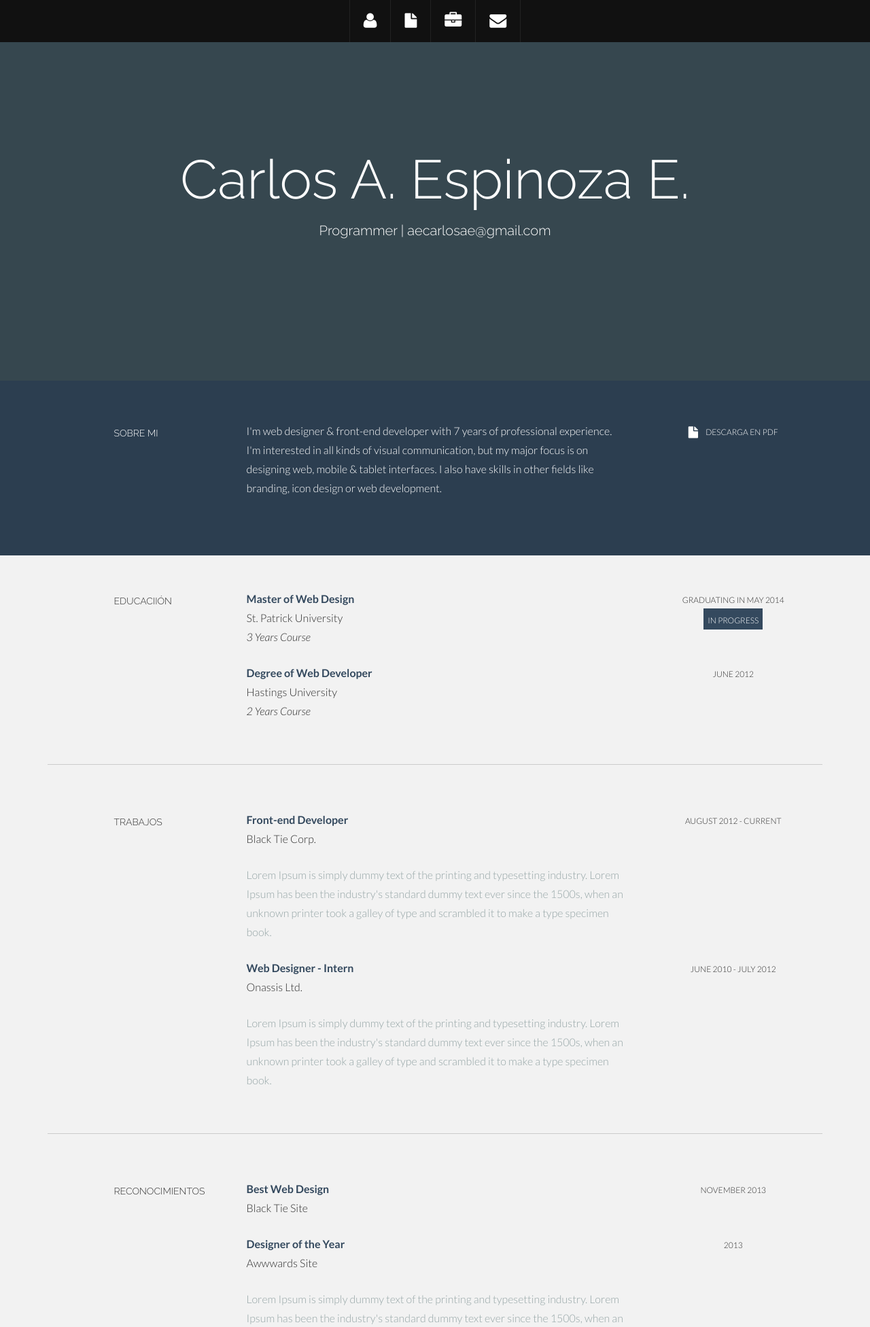
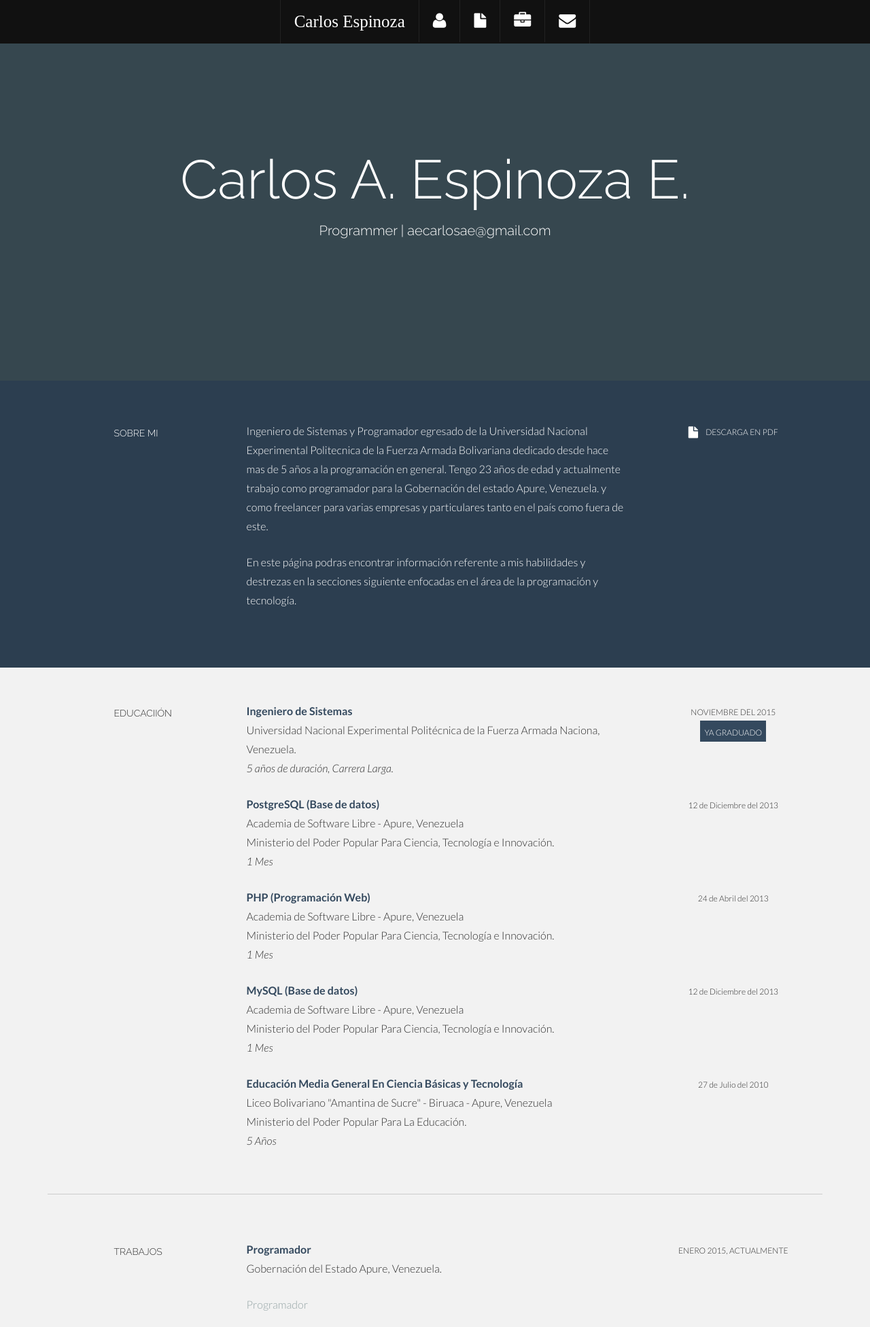
Before and after one commit to aecarlosae/aecarlosae.github.io, a PHP site: page / in a window 1280 px wide. Shown: the top 1952 px of the page at 68% size. Run offline with PHP 8.4, Linux system fonts and the light colour scheme.

Commit message:
Fixing and changed things

```diff
--- a/assets/css/main.css
+++ b/assets/css/main.css
@@ -226,7 +226,7 @@ a:after {
 
 #footwrap i {
 	padding-right: 8px;
-	color: #1abc9c;
+	color: #fff;
 }
 
 /* Copyright Wrap */
--- a/index.html
+++ b/index.html
@@ -39,6 +39,7 @@
 				<div class="row">
 					<div class="dropdown">
 						<ul id="nav" class="nav">
+							<li class="menu-item"><a class="smoothScroll" href="#"><i class="icon-dot">Carlos Espinoza</i></a></li>
 							<li class="menu-item"><a class="smoothScroll" href="#about" title="Sobre mi"><i class="icon-user"></i></a></li>
 							<li class="menu-item"><a class="smoothScroll" href="#resume" title="Resumen"><i class="icon-file"></i></a></li>
 							<li class="menu-item"><a class="smoothScroll" href="#work" title="Trabajos"><i class="icon-briefcase"></i></a></li>
@@ -75,7 +76,16 @@
 					<h5>SOBRE MI</h5>
 				</div>
 				<div class="col-lg-6">
-					<p>I'm web designer & front-end developer with 7 years of professional experience. I'm interested in all kinds of visual communication, but my major focus is on designing web, mobile & tablet interfaces. I also have skills in other fields like branding, icon design or web development.</p>
+					<p>
+					  Ingeniero de Sistemas y Programador egresado de la Universidad Nacional Experimental Politecnica de la Fuerza
+					  Armada Bolivariana dedicado desde hace mas de 5 años a la programación en general. Tengo 23 años de edad y actualmente
+					  trabajo como programador para la Gobernación del estado Apure, Venezuela. y como freelancer para varias empresas y
+					  particulares tanto en el país como fuera de este.
+					</p>
+					<p>
+					  En este página podras encontrar información referente a mis habilidades y destrezas en la secciones siguiente enfocadas
+					  en el área de la programación y tecnología.
+					</p>
 				</div>
 				<div class="col-lg-3 text-center">
 					<p onclick="window.print();" style="cursor: pointer"><a href="#"><i class="icon-file"></i></a> <sm>DESCARGA EN PDF</sm></p>
@@ -95,25 +105,59 @@
 					<h5>EDUCACIIÓN</h5>
 				</div>
 				<div class="col-lg-6">
-					<p><t>Master of Web Design</t><br/>
-						St. Patrick University <br/>
-						<i>3 Years Course</i>
+					<p><t>Ingeniero de Sistemas</t><br/>
+						Universidad Nacional Experimental Politécnica de la Fuerza Armada Naciona, Venezuela. <br/>
+						<i>5 años de duración, Carrera Larga.</i>
 					</p>
 				</div>
 				<div class="col-lg-3 text-center">
-					<p><sm>GRADUATING IN MAY 2014</sm><br/>
-					<imp><sm>IN PROGRESS</sm></imp>
+					<p><sm>NOVIEMBRE DEL 2015</sm><br/>
+					<imp><sm>YA GRADUADO</sm></imp>
 					</p>
 				</div>
 
 				<div class="col-lg-6 col-lg-offset-3">
-					<p><t>Degree of Web Developer</t><br/>
-						Hastings University <br/>
-						<i>2 Years Course</i>
+					<p><t>PostgreSQL (Base de datos)</t><br/>
+						Academia de Software Libre - Apure, Venezuela <br/>
+						Ministerio del Poder Popular Para Ciencia, Tecnología e Innovación.<br/>
+						<i>1 Mes</i>
 					</p>
 				</div>
 				<div class="col-lg-3 text-center">
-					<p><sm>JUNE 2012</sm></p>
+					<p><sm>12 de Diciembre del 2013</sm></p>
+				</div>
+
+				<div class="col-lg-6 col-lg-offset-3">
+					<p><t>PHP (Programación Web) </t><br/>
+						Academia de Software Libre - Apure, Venezuela <br/>
+						Ministerio del Poder Popular Para Ciencia, Tecnología e Innovación.<br/>
+						<i>1 Mes</i>
+					</p>
+				</div>
+				<div class="col-lg-3 text-center">
+					<p><sm>24 de Abril del 2013</sm></p>
+				</div>
+
+				<div class="col-lg-6 col-lg-offset-3">
+					<p><t>MySQL (Base de datos)</t><br/>
+						Academia de Software Libre - Apure, Venezuela <br/>
+						Ministerio del Poder Popular Para Ciencia, Tecnología e Innovación.<br/>
+						<i>1 Mes</i>
+					</p>
+				</div>
+				<div class="col-lg-3 text-center">
+					<p><sm>12 de Diciembre del 2013</sm></p>
+				</div>
+
+				<div class="col-lg-6 col-lg-offset-3">
+					<p><t>Educación Media General En Ciencia Básicas y Tecnología</t><br/>
+						Liceo Bolivariano "Amantina de Sucre" - Biruaca - Apure, Venezuela <br/>
+						Ministerio del Poder Popular Para La Educación.<br/>
+						<i>5 Años</i>
+					</p>
+				</div>
+				<div class="col-lg-3 text-center">
+					<p><sm>27 de Julio del 2010</sm></p>
 				</div>
 
 		</div><!--/.row -->
@@ -130,23 +174,23 @@
 					<h5>TRABAJOS</h5>
 				</div>
 				<div class="col-lg-6">
-					<p><t>Front-end Developer</t><br/>
-						Black Tie Corp. <br/>
+					<p><t>Programador</t><br/>
+						Gobernación del Estado Apure, Venezuela. <br/>
 					</p>
-					<p><more>Lorem Ipsum is simply dummy text of the printing and typesetting industry. Lorem Ipsum has been the industry's standard dummy text ever since the 1500s, when an unknown printer took a galley of type and scrambled it to make a type specimen book.</more></p>
+					<p><more>Programador</more></p>
 				</div>
 				<div class="col-lg-3 text-center">
-					<p><sm>AUGUST 2012 - CURRENT</sm></p>
+					<p><sm>ENERO 2015, ACTUALMENTE</sm></p>
 				</div>
 
 				<div class="col-lg-6 col-lg-offset-3">
-					<p><t>Web Designer - Intern</t><br/>
-						Onassis Ltd. <br/>
+					<p><t>Freelancer</t><br/>
+						<br/>
 					</p>
-					<p><more>Lorem Ipsum is simply dummy text of the printing and typesetting industry. Lorem Ipsum has been the industry's standard dummy text ever since the 1500s, when an unknown printer took a galley of type and scrambled it to make a type specimen book.</more></p>
+					<p><more> </more></p>
 				</div>
 				<div class="col-lg-3 text-center">
-					<p><sm>JUNE 2010 - JULY 2012</sm></p>
+					<p><sm>JUNIO 2013, ACTUALMENTE</sm></p>
 				</div>
 		</div><!--/.row -->
 		<br>
@@ -491,6 +535,25 @@
 						</script>
 					</div>
 
+					<div class="col-lg-3 text-center">
+						<canvas id="2githup" height="130" width="130"></canvas>
+						<p>GIT & GITHUB</p>
+						<br>
+						<script>
+							var doughnutData = [
+									{
+										value: 40,
+										color:"#66BB40"
+									},
+									{
+										value : 60,
+										color : "#ecf0f1"
+									}
+								];
+								var myDoughnut = new Chart(document.getElementById("2githup").getContext("2d")).Doughnut(doughnutData);
+						</script>
+					</div>
+
 				  </div>
 			</div><!--/.row -->
 			<br>
@@ -510,9 +573,15 @@
 					<p><img class="img-responsive" src="assets/img/port01.jpg" alt=""></p>
 				</div>
 				<div class="col-lg-3 text-center">
-					<p>CANALS OF ENGLAND</p>
-				<p><more>Lorem Ipsum is simply dummy text of the printing and typesetting industry. Lorem Ipsum has been the industry's standard dummy text ever since the 1500s, when an unknown printer took a galley of type and scrambled it to make a type specimen book.<br/><br/>
-					<sm><i class="icon-tag"></i> design</sm></more>
+					<p>SISTEMA INTEGRADO DE GESTIÓN CATASTRAL</p>
+				<p>
+				  <more>
+					Lorem ipsum dolor sit amet, consetetur sadipscing elitr, sed diam nonumy eirmod tempor invidunt ut labore et dolore magna aliquyam erat, sed diam voluptua. At vero eos et accusam et justo duo dolores et ea rebum. Stet clita kasd gubergren, no sea takimata sanctus est Lorem ipsum dolor sit amet.
+					<br/><br/>
+				  <sm><i class="icon-tag"></i> Diseño</sm>
+				  <sm><i class="icon-tag"></i> Programación</sm>
+				  <sm><i class="icon-tag"></i> Analisís</sm>
+				  </more>
 				</p>
 				</div>
 
@@ -520,9 +589,13 @@
 					<p><img class="img-responsive" src="assets/img/port02.jpg" alt=""></p>
 				</div>
 				<div class="col-lg-3 text-center">
-						<p>SANKEY</p>
-					<p><more>Lorem Ipsum is simply dummy text of the printing and typesetting industry. Lorem Ipsum has been the industry's standard dummy text ever since the 1500s, when an unknown printer took a galley of type and scrambled it to make a type specimen book.<br/><br/>
-						<sm><i class="icon-tag"></i> front-end</sm></more>
+						<p>Profesionales Del Derecho</p>
+					<p><more>
+					Lorem ipsum dolor sit amet, consetetur sadipscing elitr, sed diam nonumy eirmod tempor invidunt ut labore et dolore magna aliquyam erat, sed diam voluptua. At vero eos et accusam et justo duo dolores et ea rebum. Stet clita kasd gubergren, no sea takimata sanctus est Lorem ipsum dolor sit amet.
+					  <br/><br/>
+						<sm><i class="icon-tag"></i> front-end</sm>
+						<sm><i class="icon-tag"></i> back-end</sm>
+					</more>
 					</p>
 				</div>
 
@@ -530,9 +603,14 @@
 					<p><img class="img-responsive" src="assets/img/port03.jpg" alt=""></p>
 				</div>
 				<div class="col-lg-3 text-center">
-						<p>WE GROW</p>
-					<p><more>Lorem Ipsum is simply dummy text of the printing and typesetting industry. Lorem Ipsum has been the industry's standard dummy text ever since the 1500s, when an unknown printer took a galley of type and scrambled it to make a type specimen book.<br/><br/>
-						<sm><i class="icon-tag"></i> web design</sm></more>
+						<p>Notaria Express</p>
+					<p><more>
+					Lorem ipsum dolor sit amet, consetetur sadipscing elitr, sed diam nonumy eirmod tempor invidunt ut labore et dolore magna aliquyam erat, sed diam voluptua. At vero eos et accusam et justo duo dolores et ea rebum. Stet clita kasd gubergren, no sea takimata sanctus est Lorem ipsum dolor sit amet.
+					<br/><br/>
+					  <sm><i class="icon-tag"></i> Diseño web</sm>
+					  <br>
+					  <sm><i class="icon-tag"></i> Programación</sm>
+					</more>
 					</p>
 				</div>
 
@@ -555,6 +633,7 @@
 				<div class="col-lg-6">
 					<p><t>Correo</t><br/>
 						aecarlosae@gmail.com <br/>
+						aecarlosae2@gmail.com
 					</p>
 					<p><t>Dirección</t><br/>
 						Biruaca B/Simón Bolívar I <br/>
@@ -568,11 +647,11 @@
 				<div class="col-lg-3 text-center">
 					<p><sm>REDES SOCIALES</sm></p>
 					<p>
-						<a href="#"><i class="icon-twitter"></i></a>
-						<a href="#"><i class="icon-facebook"></i></a>
-						<a href="#"><i class="icon-instagram"></i></a>
+						<a href="https://twitter.com/aecarlosae"><i class="icon-twitter"></i></a>
+						<a href="https://www.facebook.com/aecarlosae"><i class="icon-facebook"></i></a>
+						<a href="https://www.instagram.com/aecarlosae/"><i class="icon-instagram"></i></a>
+						<a href="https://github.com/aecarlosae"><i class="icon-github"></i></a>
 						<!--
-						<a href="#"><i class="icon-linkedin"></i></a>
 						<a href="#"><i class="icon-apple"></i></a>
 						-->
 
```
Also changed, not shown: assets/img/port01.jpg, assets/img/port02.jpg, assets/img/port03.jpg.
